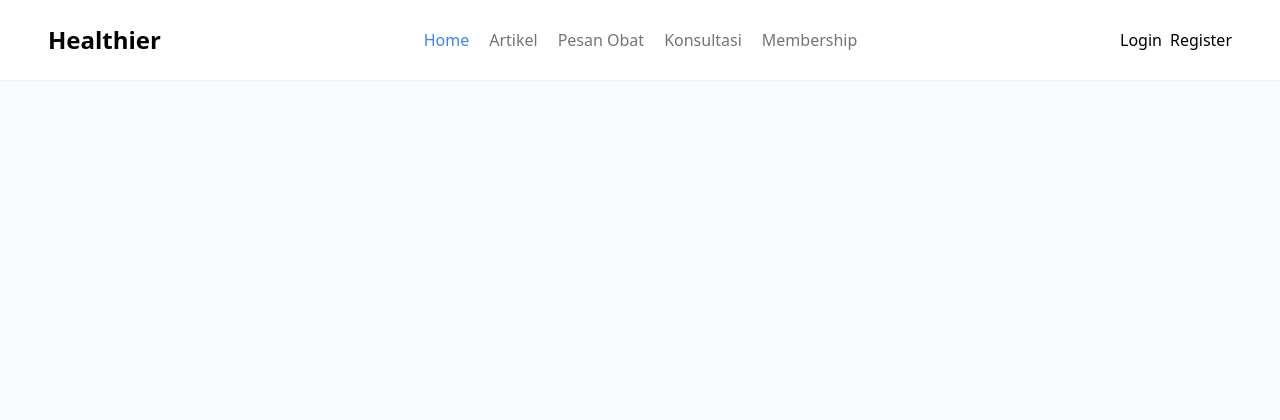
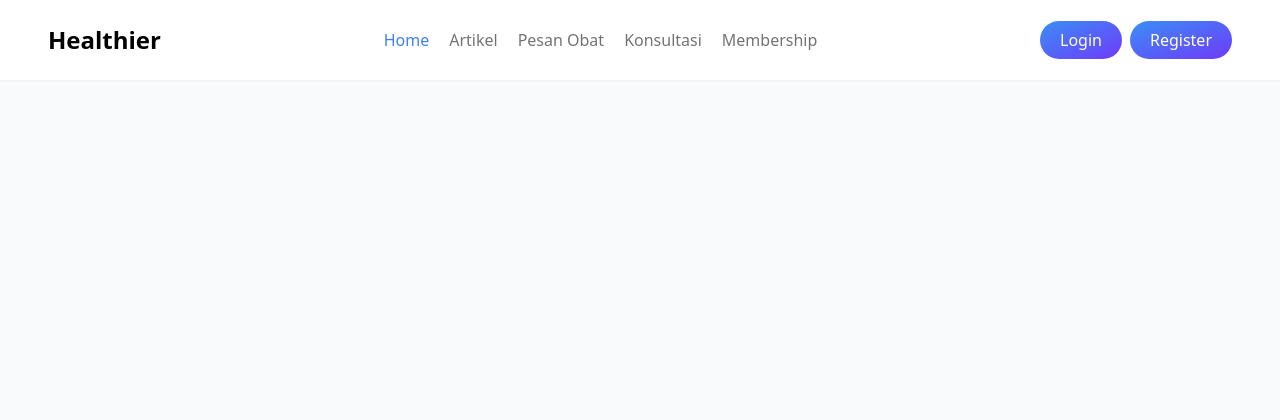
Before and after one commit to ardianilyas/healthier, a Laravel app: page / in a window 1280 px wide. Shown: the top 420 px of the page. Run offline with Laravel 12, Linux system fonts and the light colour scheme; style sheets or scripts are compiled from the project's sources.

Commit message:
update navbar

```diff
--- a/resources/views/components/navbar.blade.php
+++ b/resources/views/components/navbar.blade.php
@@ -40,9 +40,9 @@
             </div>
             @endauth
             @guest
-            <ul class="flex justify-center items-center gap-2">
-                <li><a href="/login">Login</a></li>
-                <li><a href="">Register</a></li>
+            <ul class="flex justify-center items-center gap-2 mt-3 md:mt-0">
+                <li><x-primary-button href="/login" class="bg-gradient-to-br from-[#3A8EF6] to-[#6F3AFA] text-white font-medium px-5 py-2 rounded-full">Login</x-primary-button></li>
+                <li><x-primary-button href="/register" class="bg-gradient-to-br from-[#3A8EF6] to-[#6F3AFA] text-white font-medium px-5 py-2 rounded-full">Register</x-primary-button></li>
             </ul>
             @endguest
         </div>
```
